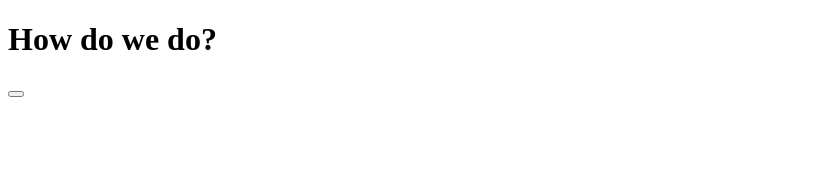
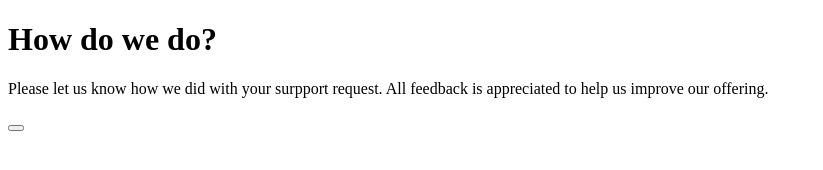
Before and after one commit to janeAnezi/Rate-Us, a plain HTML site: page index.html in a window 1280 px wide. Shown: the whole page, without its empty margins (0-823 px from the left). Drawn offline with Linux system fonts and the light colour scheme.

Commit message:
add html paragraph

```diff
--- a/index.html
+++ b/index.html
@@ -9,7 +9,9 @@
     <div>
         <span class="star-icon"></span>
         <h1>How do we do?</h1>
-        <p></p>
+        <p>Please let us know how we did with your surpport request.
+            All feedback is appreciated to help us improve our offering.
+        </p>
         <div class="grid">
 
         </div>
```
